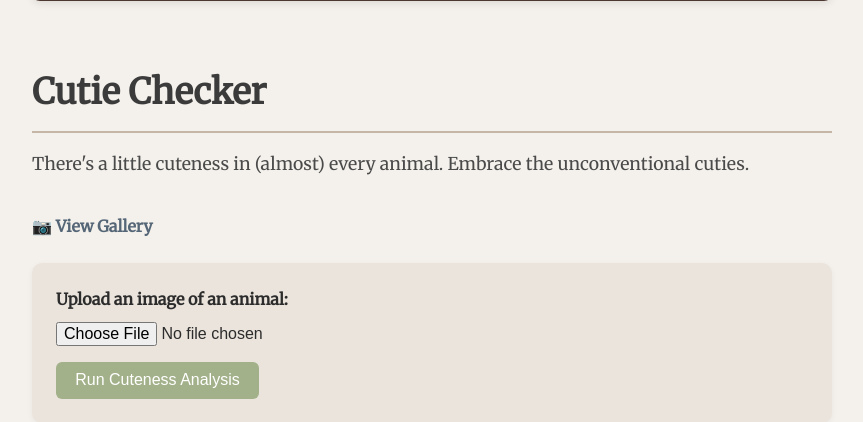
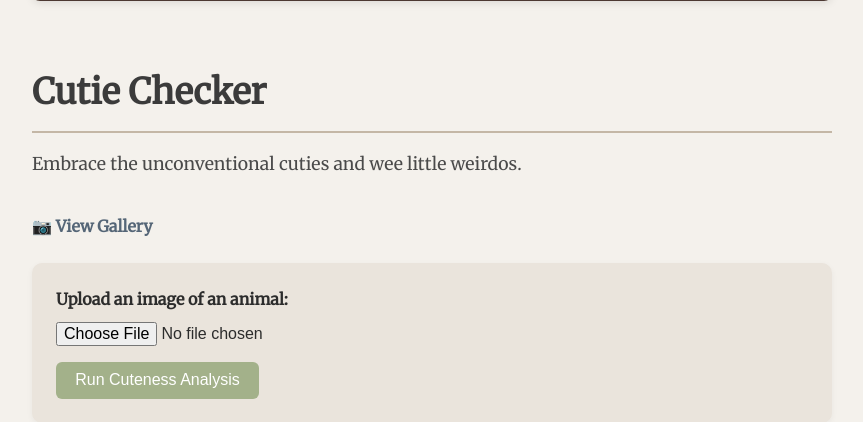
Before and after one commit to LaurenLiebhaber/cute-animal-checker, a Flask app: page / in a window 1280 px wide. Shown: the part 298-720 px from the top of the page, without its empty margins (208-1071 px from the left). Run offline with Flask 3, Linux system fonts and the light colour scheme.

Commit message:
Update titles and subheader for cutie checker

```diff
--- a/templates/index.html
+++ b/templates/index.html
@@ -108,7 +108,7 @@
     <h1>Cutie Checker</h1>
 
     <p class="subheader">
-     There's a little cuteness in (almost) every animal. Embrace the unconventional cuties.
+     Embrace the unconventional cuties and wee little weirdos.
     </p>
 
     <a href="/gallery" class="gallery-link">📷 View Gallery</a>
```
